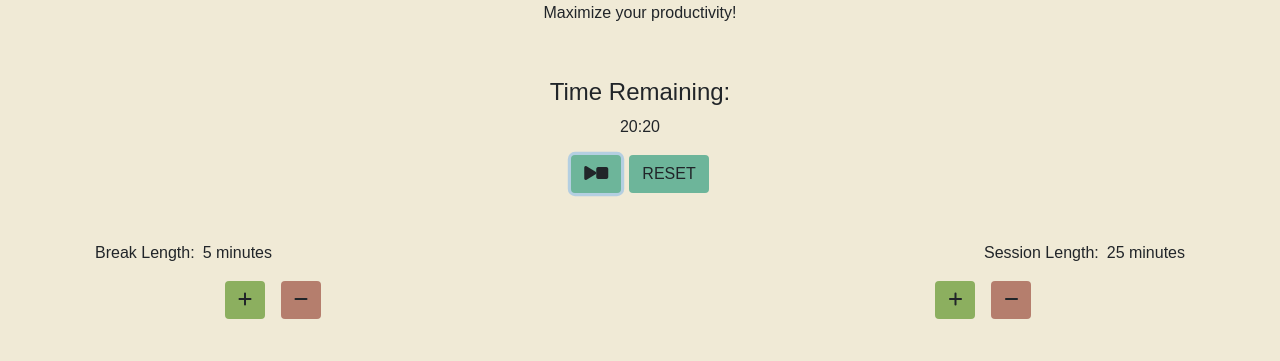
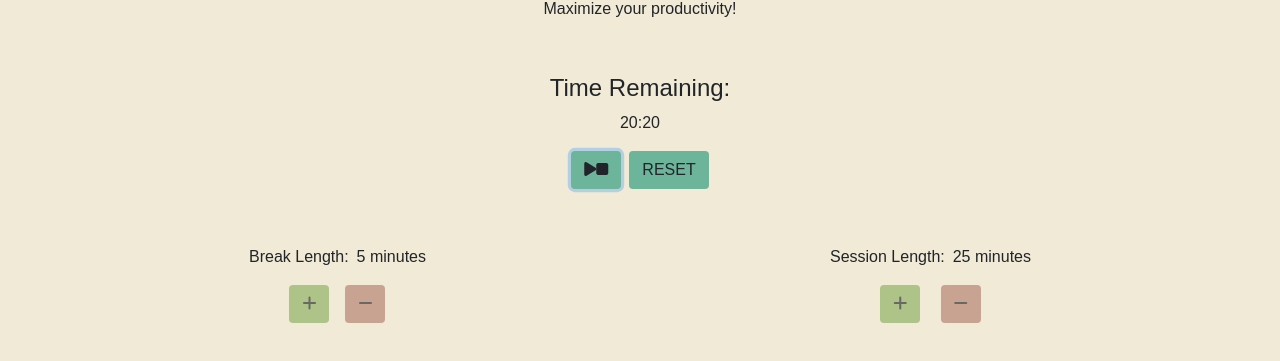
Before and after one commit to andrew-walsh-dev/pomdoro-study-timer, a plain HTML site: page index.html in a window 1280 px wide. Both pictures are taken after a click on the button 596 px from the left and 432 px from the top of the page. Shown: the part 259-620 px from the top of the page. Drawn offline with nearby package versions, Linux system fonts and the light colour scheme.

Commit message:
disabled buttons while timer is running

```diff
--- a/index.html
+++ b/index.html
@@ -24,30 +24,38 @@
             <button id="reset" class="btn ctr-button" onclick="reset()">RESET</button>
         </div>
 
-        <div class="d-flex align-items-center">
-            <p id="break-label" class="ml-5">Break Length: </p>
+        <div class="d-flex justify-content-around mt-2">
+        <div class="d-flex align-items-center flex-column">
+            <div class="d-flex">
+                <p id="break-label" class="">Break Length: </p>
                 <p id="break-length" class="pl-2">5 minutes</p>
-
-            <p id="session-label" class="ml-auto">Session Length: </p>
-            <p id="session-length" class="pl-2 mr-5">25 minutes</p>
-            <br>
             </div>
 
-        <div id="buttons-container" class="d-flex justify-content-center">
+            <div class="d-flex">
                 <button id="break-increment" class="btn inc-button mr-3" onclick="incrementLength('break-length')"><i
                         class="fas fa-plus"></i></button>
                 <button id="break-decrement" class="btn dec-button mr-auto" onclick="decrementLength('break-length')"><i
                         class="fas fa-minus"></i></button>
+            </div>
 
-            <button id="session-increment" class="btn inc-button ml-auto" onclick="incrementLength('session-length')"><i
-                    class="fas fa-plus"></i></button>
-
-            <button id="session-decrement" class="btn dec-button ml-3" onclick="decrementLength('session-length')"><i
-                    class="fas fa-minus"></i></button>
+        </div>
+        <div class="d-flex flex-column align-items-center">
 
 
+            <div class="d-flex justify-content-center">
+                <p id="session-label" class="">Session Length: </p>
+                <p id="session-length" class="pl-2">25 minutes</p>
             </div>
 
+            <div>
+                <button id="session-increment" class="btn inc-button ml-auto"
+                    onclick="incrementLength('session-length')"><i class="fas fa-plus"></i></button>
+
+                <button id="session-decrement" class="btn dec-button ml-3"
+                    onclick="decrementLength('session-length')"><i class="fas fa-minus"></i></button>
+            </div>
+        </div>
+        </div>
 
 
 
--- a/pomodoro.js
+++ b/pomodoro.js
@@ -88,11 +88,25 @@ $(function() {
   displayTime('session');
 });
 
+
 document.getElementById("beep").volume = 0.1;
 
 window.setInterval(countdown, 10);
 function countdown() {
-  if (timerRunning && totalSecondsSession >= 0) {
+    if (timerRunning) {
+     document.querySelector("#break-increment").disabled = true;
+     document.querySelector("#break-decrement").disabled = true;
+     document.querySelector("#session-increment").disabled = true;
+     document.querySelector("#session-decrement").disabled = true;
+    }
+    else {
+     document.querySelector("#break-increment").disabled = false;
+     document.querySelector("#break-decrement").disabled = false;
+     document.querySelector("#session-increment").disabled = false;
+     document.querySelector("#session-decrement").disabled = false;
+    }
+
+    if (timerRunning && totalSecondsSession >= 0) {
        totalSecondsSession -= 1;
        displayTime('session');
     }
--- a/style.css
+++ b/style.css
@@ -37,6 +37,7 @@ body {
     background-color: #6DB59A;
 }
 
+/*
 #break-increment {
     margin-left: 15%;
 }
@@ -44,3 +45,4 @@ body {
 #session-decrement {
     margin-right: 17%;
 }
+*/
```
Lines whose indentation alone changed are shown as unchanged.
